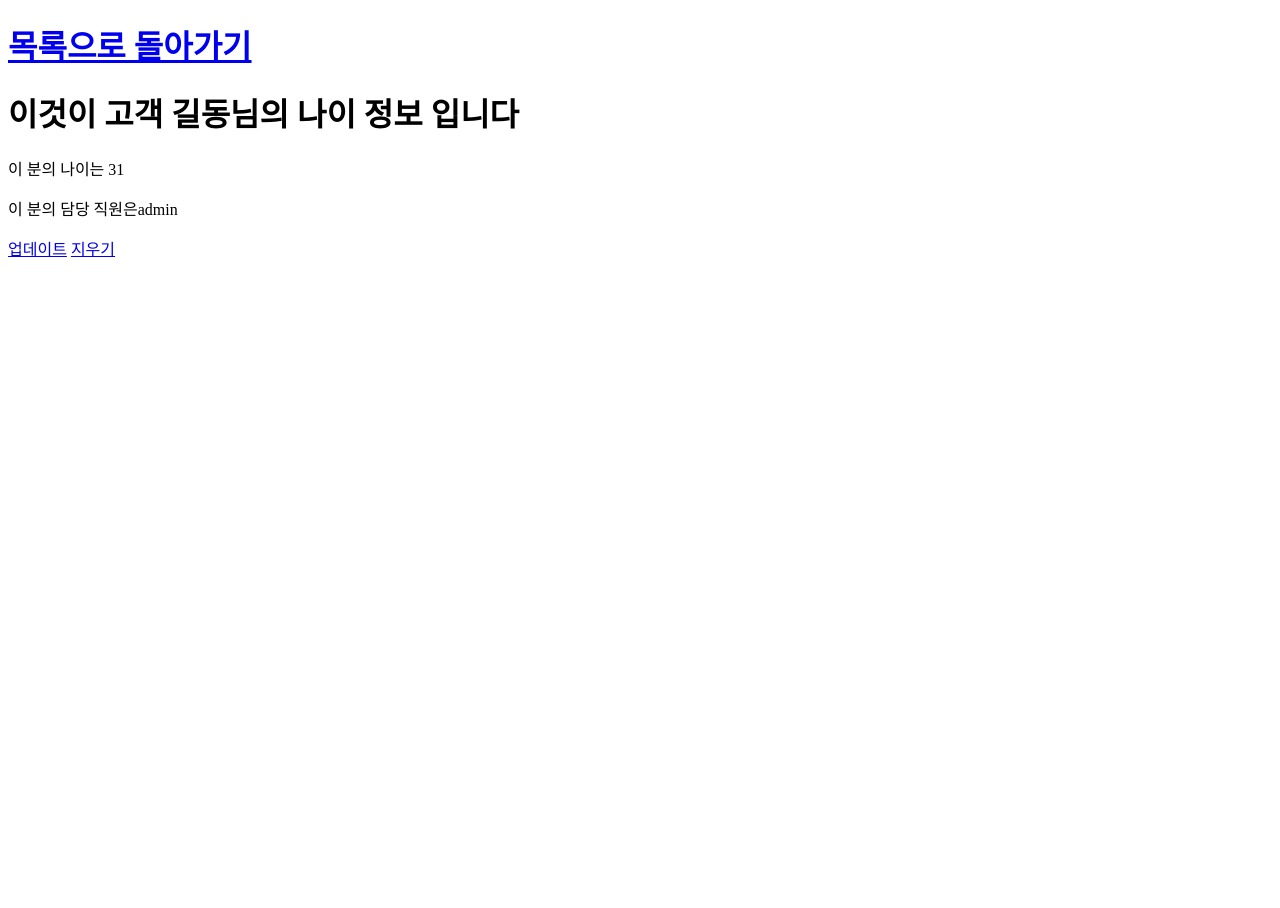
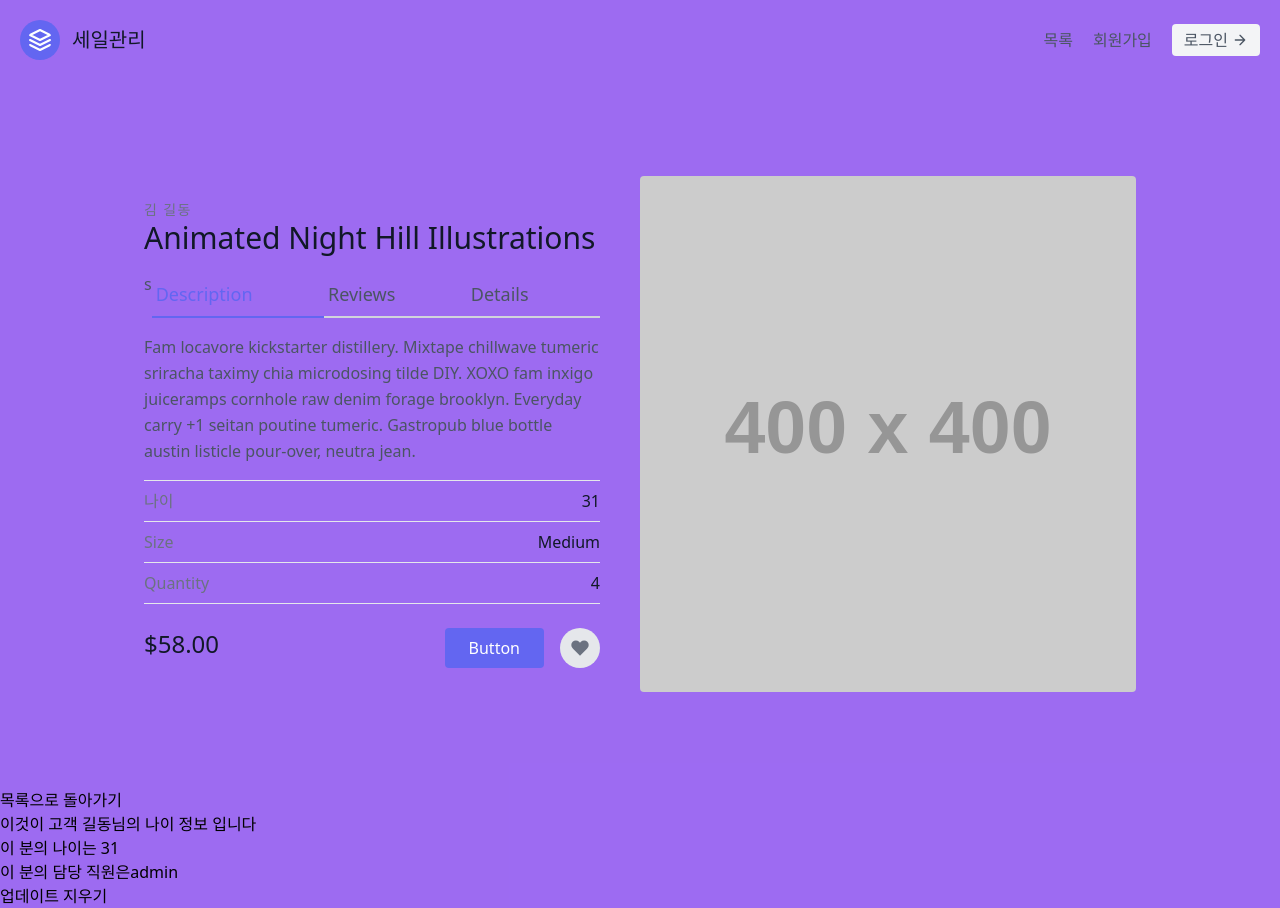
Before and after one commit to jiheon2234/first_django, a Django app: a page that uses templates/와꾸.html in a window 1280 px wide. Before the commit the page ends 257 px from the top, so only its background shows below. Run offline with Django 3.2, Linux system fonts and the light colour scheme; data comes from the database, SQL or seed files in the repository; grey boxes labelled with a size stand in for pictures from a placeholder-image service; some libraries are stand-ins or nearby versions.

Commit message:
화면꾸미기 2

```diff
--- a/djangocrm/urls.py
+++ b/djangocrm/urls.py
@@ -16,10 +16,13 @@ Including another URLconf
 from django.contrib import admin
 from django.urls import path
 from django.urls.conf import include
+from sales.views import 첫화면
+
 
 
 urlpatterns = [
     path('admin/', admin.site.urls),
+    path('',첫화면),
     path('홈페이지/', include('sales.urls', namespace="홈페이지")),
     ##namespace = 링크가 바뀔 때 한번에 자동적으로 바뀔 수 있게하는장치!!!!
 ]
--- a/sales/templates/folder/세일상세.html
+++ b/sales/templates/folder/세일상세.html
@@ -1,5 +1,44 @@
 {% extends '와꾸.html' %}
 {% block content %}
+
+<section class="text-gray-600 body-font overflow-hidden">
+  <div class="container px-5 py-24 mx-auto">
+    <div class="lg:w-4/5 mx-auto flex flex-wrap">
+      <div class="lg:w-1/2 w-full lg:pr-10 lg:py-6 mb-6 lg:mb-0">
+        <h2 class="text-sm title-font text-gray-500 tracking-widest">{{사람키.last_name}} {{사람키.first_name}}</h2>
+        <h1 class="text-gray-900 text-3xl title-font font-medium mb-4">Animated Night Hill Illustrations</h1>
+        <div class="flex mb-4">s
+          <a class="flex-grow text-indigo-500 border-b-2 border-indigo-500 py-2 text-lg px-1">Description</a>
+          <a class="flex-grow border-b-2 border-gray-300 py-2 text-lg px-1">Reviews</a>
+          <a class="flex-grow border-b-2 border-gray-300 py-2 text-lg px-1">Details</a>
+        </div>
+        <p class="leading-relaxed mb-4">Fam locavore kickstarter distillery. Mixtape chillwave tumeric sriracha taximy chia microdosing tilde DIY. XOXO fam inxigo juiceramps cornhole raw denim forage brooklyn. Everyday carry +1 seitan poutine tumeric. Gastropub blue bottle austin listicle pour-over, neutra jean.</p>
+        <div class="flex border-t border-gray-200 py-2">
+          <span class="text-gray-500">나이</span>
+          <span class="ml-auto text-gray-900">{{사람키.age}}</span>
+        </div>
+        <div class="flex border-t border-gray-200 py-2">
+          <span class="text-gray-500">Size</span>
+          <span class="ml-auto text-gray-900">Medium</span>
+        </div>
+        <div class="flex border-t border-b mb-6 border-gray-200 py-2">
+          <span class="text-gray-500">Quantity</span>
+          <span class="ml-auto text-gray-900">4</span>
+        </div>
+        <div class="flex">
+          <span class="title-font font-medium text-2xl text-gray-900">$58.00</span>
+          <button class="flex ml-auto text-white bg-indigo-500 border-0 py-2 px-6 focus:outline-none hover:bg-indigo-600 rounded">Button</button>
+          <button class="rounded-full w-10 h-10 bg-gray-200 p-0 border-0 inline-flex items-center justify-center text-gray-500 ml-4">
+            <svg fill="currentColor" stroke-linecap="round" stroke-linejoin="round" stroke-width="2" class="w-5 h-5" viewBox="0 0 24 24">
+              <path d="M20.84 4.61a5.5 5.5 0 00-7.78 0L12 5.67l-1.06-1.06a5.5 5.5 0 00-7.78 7.78l1.06 1.06L12 21.23l7.78-7.78 1.06-1.06a5.5 5.5 0 000-7.78z"></path>
+            </svg>
+          </button>
+        </div>
+      </div>
+      <img alt="ecommerce" class="lg:w-1/2 w-full lg:h-auto h-64 object-cover object-center rounded" src="https://dummyimage.com/400x400">
+    </div>
+  </div>
+</section>
         <h1><a href="{% url '홈페이지:목록' %}">목록으로 돌아가기</a></h1>
         <h1>이것이 고객 {{사람키.first_name}}님의 나이 정보 입니다</h1>
         <p>이 분의 나이는 {{사람키.age}}</p>
--- a/sales/views.py
+++ b/sales/views.py
@@ -4,6 +4,8 @@ from .models import Sale,Person
 from .forms import SaleForm,SaleModelForm
 # Create your views here.
 
+def 첫화면(request):
+    return render(request, "첫화면.html")
 def 세일목록(request):
     사람 = Sale.objects.all()
     context = {
--- /dev/null
+++ b/templates/메뉴.html
@@ -0,0 +1,19 @@
+<header class="text-gray-600 body-font">
+  <div class="container mx-auto flex flex-wrap p-5 flex-col md:flex-row items-center">
+    <a class="flex title-font font-medium items-center text-gray-900 mb-4 md:mb-0">
+      <svg xmlns="http://www.w3.org/2000/svg" fill="none" stroke="currentColor" stroke-linecap="round" stroke-linejoin="round" stroke-width="2" class="w-10 h-10 text-white p-2 bg-indigo-500 rounded-full" viewBox="0 0 24 24">
+        <path d="M12 2L2 7l10 5 10-5-10-5zM2 17l10 5 10-5M2 12l10 5 10-5"></path>
+      </svg>
+      <span class="ml-3 text-xl">세일관리</span>
+    </a>
+    <nav class="md:ml-auto flex flex-wrap items-center text-base justify-center">
+      <a href="{% url '홈페이지:목록' %}" class="mr-5 hover:text-gray-900">목록</a>
+      <a class="mr-5 hover:text-gray-900">회원가입</a>
+    </nav>
+    <a href="#" class="inline-flex items-center bg-gray-100 border-0 py-1 px-3 focus:outline-none hover:bg-gray-200 rounded text-base mt-4 md:mt-0">로그인
+      <svg fill="none" stroke="currentColor" stroke-linecap="round" stroke-linejoin="round" stroke-width="2" class="w-4 h-4 ml-1" viewBox="0 0 24 24">
+        <path d="M5 12h14M12 5l7 7-7 7"></path>
+      </svg>
+    </a>
+  </div>
+</header>
--- a/templates/와꾸.html
+++ b/templates/와꾸.html
@@ -2,22 +2,17 @@
 <html>
     <head>
         <title> 타이틀 </title>
-        <style>
-            .세일 {
-                padding-top :20px;
-                padding-bottom: 30px;
-                padding-right: 10px;
-                padding-left: 10px;
-                background-color: #f5f5f5;
-            }
-        </style>
+        <link href="https://unpkg.com/tailwindcss@2.2.19/dist/tailwind.min.css" rel="stylesheet">
     </head>
     <body>
+        <div class ="max-w-7xl mx-auto bg-purple-600 bg-opacity-75">
+        {%  include "메뉴.html" %}
         {% block content %}
 
         {% endblock content %}
 
         {% include "프로그램.html" %}
+    </div>
 
     </body>
 </html>
```
Also changed, not shown: sales/templates/folder/세일목록.html (+32 -6 lines), templates/첫화면.html (added, +19 -0 lines).
